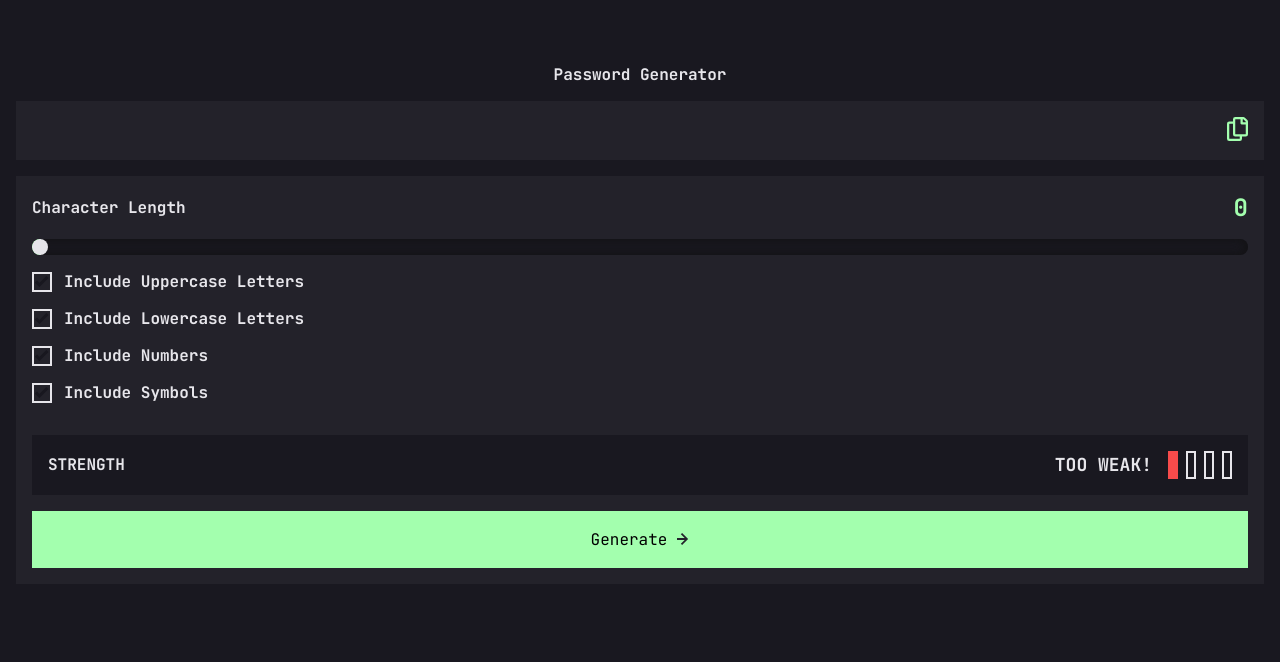
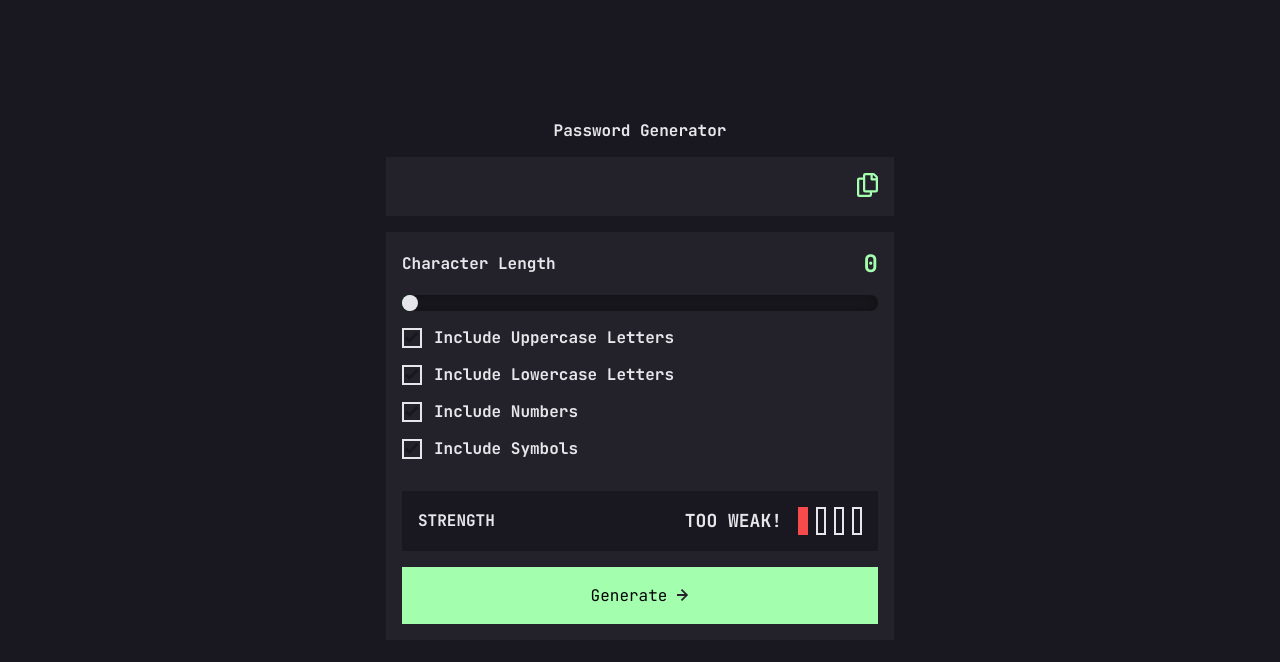
Before and after one commit to schincharauli/schincharauli-password-generator-app-react, a React (Vite) app: page / in a window 1280 px wide. Shown: the top 662 px of the page. Built offline with nearby package versions, Linux system fonts and the light colour scheme.

Commit message:
added final changes

```diff
--- a/src/App.css
+++ b/src/App.css
@@ -34,6 +34,10 @@ body {
 .App {
   margin-top: 64px;
   margin-inline: 16px;
+  max-width: 540px;
+  margin: 120px auto;
+  padding-left:16px;
+  padding-right: 16px;
 }
 
 .generator-header {
@@ -55,6 +59,7 @@ body {
 }
 
 .fieldText {
+  font-size: 14px;
   color: hsl(var(--clr-grey));
 }
 
@@ -113,9 +118,7 @@ body {
   margin-bottom: 2rem;
 }
 
-.fieldText {
-  font-size: 16px;
-}
+
 
 input[type="checkbox"] {
   appearance: none;
@@ -287,5 +290,21 @@ input[type="checkbox"]:checked::after {
 .copied-comment{
   font-size: 16px;
   color: hsl(var(--clr-neonGreen));
-  margin-left: 100px;
+  margin-left: 50px;
 }
+.copies{
+  display: flex;
+  gap: 10px;
+}
+
+@media (min-width: 768px){
+  .App{
+    max-width: 540px;
+    margin: 120px auto;
+  }
+
+  .fieldText{
+    font-size: 28px;
+  }
+
+}
--- a/src/App.jsx
+++ b/src/App.jsx
@@ -83,7 +83,8 @@ function App() {
           <h2 className="generator-header">Password Generator</h2>
           <div className="generator-password">
             <h3 className="fieldText"> {password}</h3>
-            <p className="copied-comment">{showElement && <p>COPIED</p>}</p>
+          <div className="copies">
+               <p className="copied-comment">{showElement && <p>COPIED</p>}</p>
             <button onClick={handleCopyPassword} className="copy-btn">
               <svg width="21" height="24" xmlns="http://www.w3.org/2000/svg">
                 <path
@@ -93,6 +94,7 @@ function App() {
                 />
               </svg>
             </button>
+          </div>
           </div>
 
           <div className="output-container">
```
